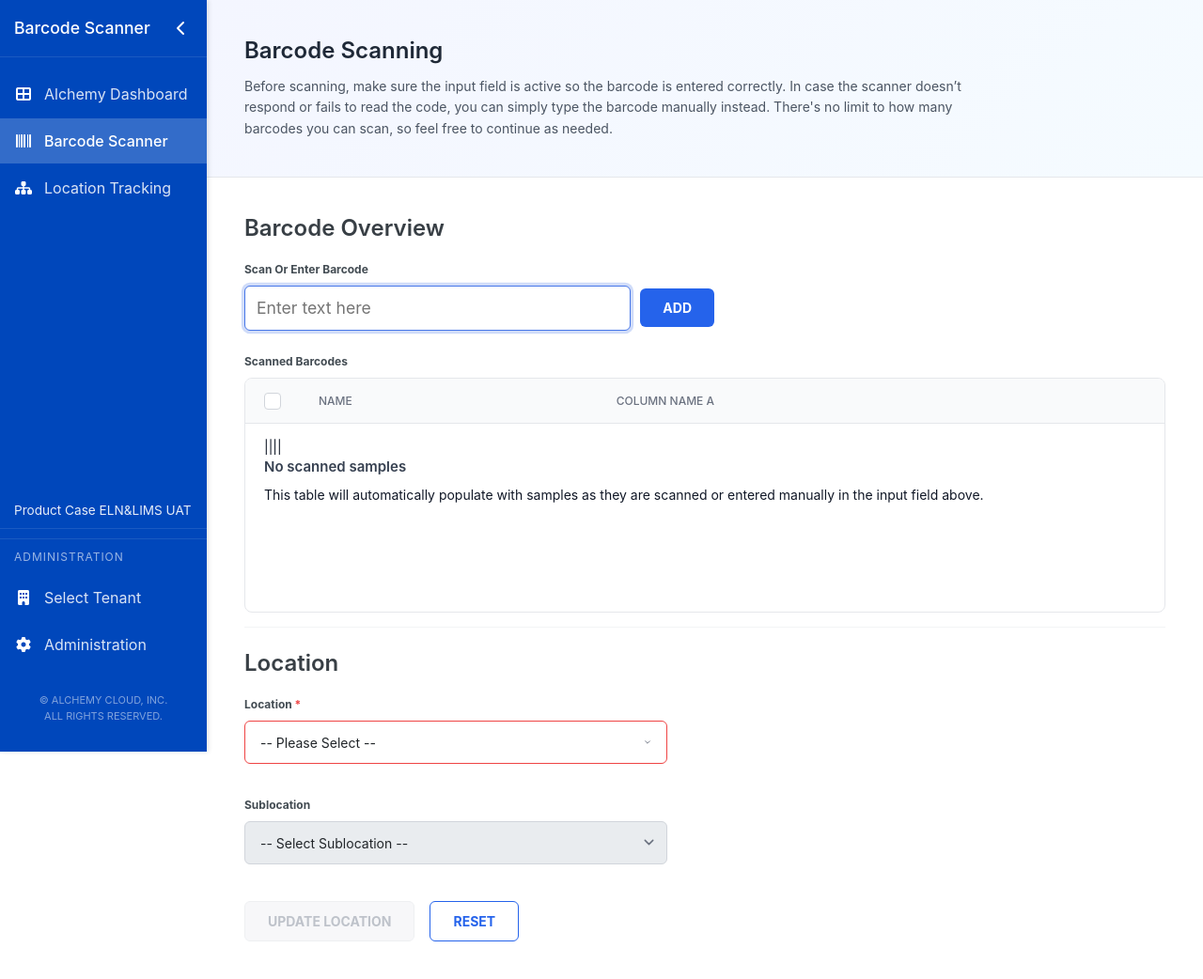
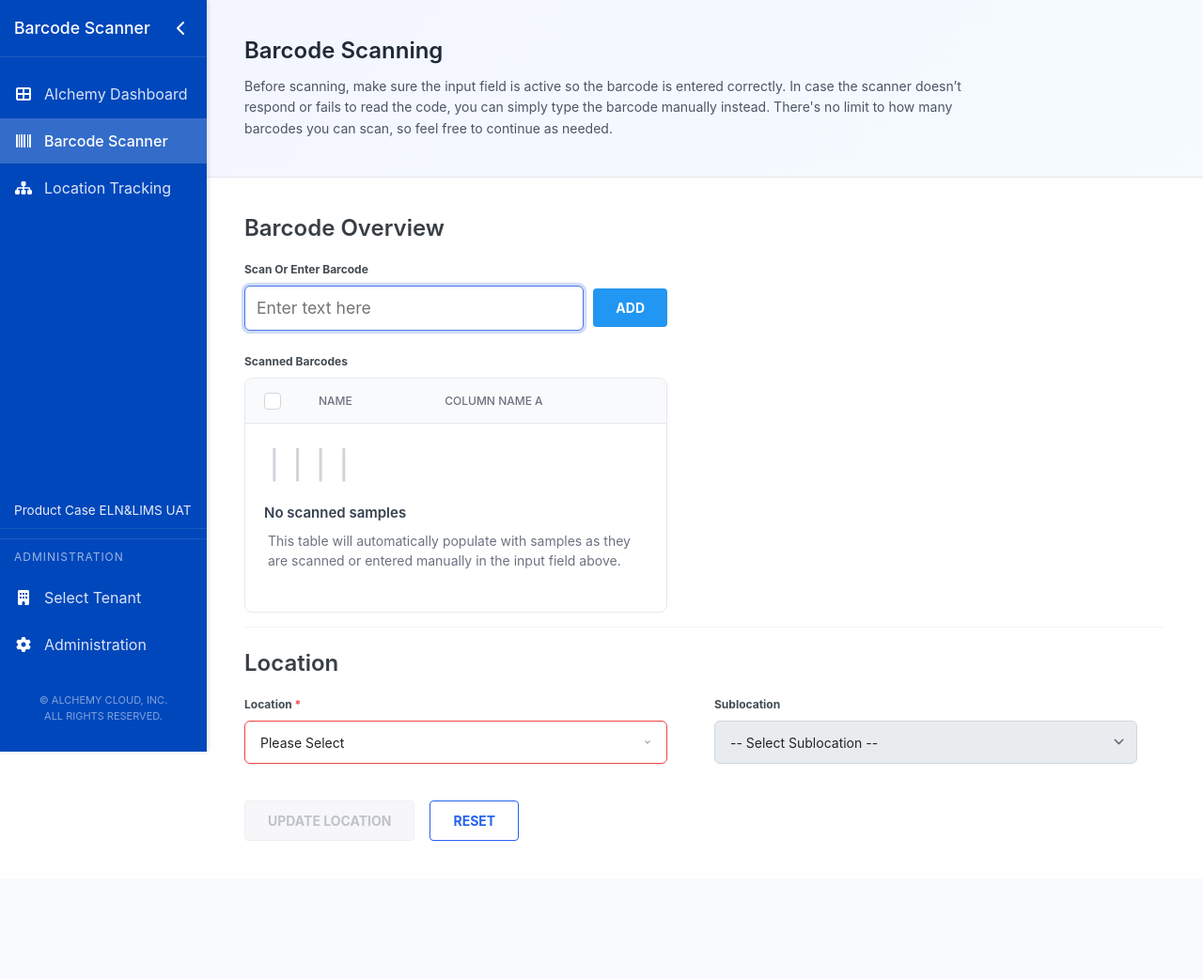
Before and after one commit to pbrose82/barcode_scanning, a Flask app: page /tenant/default in a window 1280 px wide. Shown: the whole page at 94% size. After the commit the page ends 895 px from the top, so only its background shows below. Run offline with Flask 2, Linux system fonts and the light colour scheme; some libraries are stand-ins or nearby versions.

Commit message:
Update index.html

```diff
--- a/templates/index.html
+++ b/templates/index.html
@@ -4,27 +4,33 @@
 {% set active_page = 'scanner' %}
 
 {% block extra_css %}
+<script>
+    window.tenantInfo = {
+        tenant: "{{ tenant }}",
+        tenantName: "{{ tenant_name }}"
+    };
+</script>
 <style>
   /* Base & Layout */
   html, body {
     height: 100%;
-    background-color: #FFFFFF; /* White background */
+    background-color: #FFFFFF; /* White page background */
     font-family: -apple-system, BlinkMacSystemFont, "Segoe UI", Roboto, Helvetica, Arial, sans-serif;
-    margin: 0; /* Ensures no default margin */
+    margin: 0;
   }
   /* UPDATED: Removed padding to allow content to go edge-to-edge */
   .page-content{
     padding: 0;
   }
 
-  /* UPDATED: Header with gradient, full width */
+  /* Header with gradient */
   .page-header {
     background: linear-gradient(135deg, #F4F6FF 0%, #F5FBFF 100%);
     padding: 40px;
     border-bottom: 1px solid #E5E7EB;
   }
 
-  /* UPDATED: Main content area is white with padding, full width */
+  /* Main content area is white */
   .scanner-main {
       background-color: #FFFFFF;
       padding: 40px;
@@ -38,17 +44,27 @@
     font-size: 14px; color: #4B5563; line-height: 1.6; max-width: 800px; margin: 0;
   }
   .section-title{
-    font-size: 24px; color: #383F45; font-weight: 600; margin-bottom: 20px;
-    padding-top: 24px; border-top: 1px solid #F3F4F6;
+    font-size: 24px;
+    color: #383F45;
+    font-weight: 600;
+    margin-bottom: 20px;
+    padding-top: 24px;
+    border-top: 1px solid #F3F4F6;
   }
   .section-title:first-of-type { border-top: none; padding-top: 0; }
+
   .form-label{
-    font-size: 12px; font-weight: 700; color: #424B52;
-    margin-bottom: 8px; display: block; text-transform: capitalize;
+    font-size: 12px;
+    font-weight: 700; /* Bold */
+    color: #424B52;
+    display: block;
+    margin-bottom: 8px;
+    text-transform: capitalize; /* Capitalize each word */
   }
 
   /* Forms & Inputs */
-   .barcode-input-group{ display:flex; gap:10px; margin-bottom: 24px; align-items: center; max-width: 500px; }
+  .form-group { max-width: 450px; }
+  .barcode-input-group{ display:flex; gap:10px; margin-bottom: 24px; align-items: center; }
   .barcode-input, .form-select {
     padding: 12px 16px;
     font-size: 14px;
@@ -70,17 +86,31 @@
   .is-invalid { border-color: #EF4444 !important; }
 
   /* Buttons */
-  .btn{ border:none; border-radius:6px; padding: 10px 24px; font-size:14px; font-weight:700; text-transform:uppercase; cursor:pointer; }
-  .btn-primary{ background:#2563EB; color:#fff; }
+  .btn{
+    border:none;
+    border-radius:4px;
+    padding: 10px 24px;
+    font-size:14px;
+    font-weight:700;
+    text-transform:uppercase;
+    cursor:pointer;
+    height: auto;
+    transition: background-color .2s ease-in-out;
+  }
+  .btn-primary{ background:#2196F3; color:#fff; }
+  .btn-primary:hover:not(:disabled) { background-color: #0b7dda; }
+
   .btn-outline {
       background-color: transparent; color: #2563EB; border: 1px solid #2563EB;
   }
   .btn-outline:hover { background-color: #EFF6FF; }
-  .btn-secondary {
-      background-color: #F9FAFB; color: #374151; border: 1px solid #E5E7EB;
-  }
+
+  /* Disabled state applies to all buttons */
   .btn:disabled {
-      background-color: #F3F4F6; color: #9CA3AF; cursor: not-allowed; border: 1px solid #E5E7EB;
+      background-color: #F3F4F6;
+      color: #9CA3AF;
+      cursor: not-allowed;
+      border: 1px solid #E5E7EB;
   }
 
   /* Table & Bulk Actions */
@@ -139,24 +169,14 @@
   }
 
   /* Location Grid */
- /* UPDATED: Location fields are now always stacked vertically */
-  .location-grid {
-    display: flex;
-    flex-direction: column;
-    gap: 20px;
-    max-width: 450px; /* To match the width of other form fields */
-  }
+  .location-grid { display: grid; gap: 20px; }
+  @media (min-width: 768px) { .location-grid { grid-template-columns: 1fr 1fr; } }
 
-  .scanner-container{
-    max-width: 839px; /* Controls the width */
-    margin: 0 auto;    /* Centers the container on the page */
-    border-radius:12px;
-    overflow:hidden;
-    box-shadow:0 4px 12px rgba(0,0,0,.08);
-  }
   /* Empty state */
-  .empty-state{ text-align:center; padding:60px 20px; }
+  .empty-state{ text-align:center; padding:40px 20px; }
+  .barcode-icon { font-family:monospace; font-size:36px; color:#D1D5DB; margin-bottom:16px; letter-spacing:3px; font-weight:100; }
   .empty-state-title{ font-size:15px; font-weight:600; color:#374151; margin-bottom:8px; }
+  .empty-state-text { font-size: 14px; color: #6B7280; max-width: 400px; margin: 0 auto; line-height: 1.5; }
 
   /* Actions row */
   .button-group{ display:flex; gap:16px; margin-top: 24px; }
@@ -224,7 +244,7 @@
       </div>
 
       <div class="button-group">
-        <button id="update-button" class="btn btn-secondary" disabled>Update Location</button>
+        <button id="update-button" class="btn btn-primary" disabled>Update Location</button>
         <button id="reset-button" class="btn btn-outline">Reset</button>
       </div>
     </div>
@@ -232,12 +252,6 @@
 {% endblock %}
 
 {% block extra_js %}
-<script>
-    window.tenantInfo = {
-        tenant: "{{ tenant }}",
-        tenantName: "{{ tenant_name }}"
-    };
-</script>
 <script>
 document.addEventListener('DOMContentLoaded', function () {
   const barcodeInput = document.getElementById('barcode-input');
@@ -271,7 +285,9 @@ document.addEventListener('DOMContentLoaded', function () {
   function addRow(barcode) {
       const rowHTML = `
         <tr data-barcode="${barcode}">
-            <td class="col-select"><input type="checkbox" class="row-checkbox checkbox-input" data-barcode="${barcode}"></td>
+            <td class="col-select">
+                <input type="checkbox" class="row-checkbox checkbox-input" data-barcode="${barcode}">
+            </td>
             <td>${barcode}</td>
             <td></td>
         </tr>`;
@@ -409,7 +425,4 @@ document.addEventListener('DOMContentLoaded', function () {
   fetchLocations();
 });
 </script>
-
-<!-- Main script file -->
-<script src="{{ url_for('static', filename='js/scanner.js') }}"></script>
 {% endblock %}
```
Lines whose indentation alone changed are shown as unchanged.
